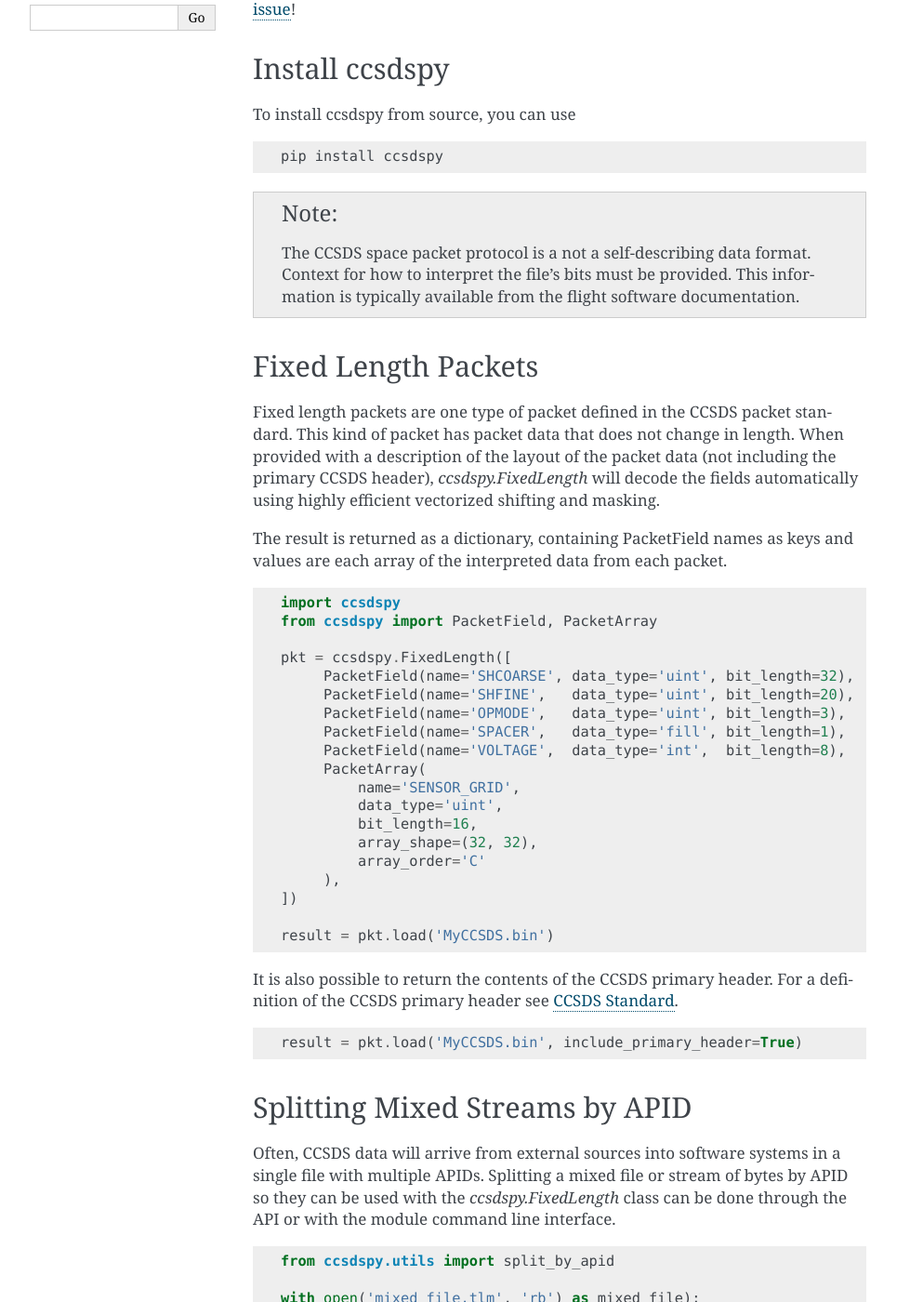
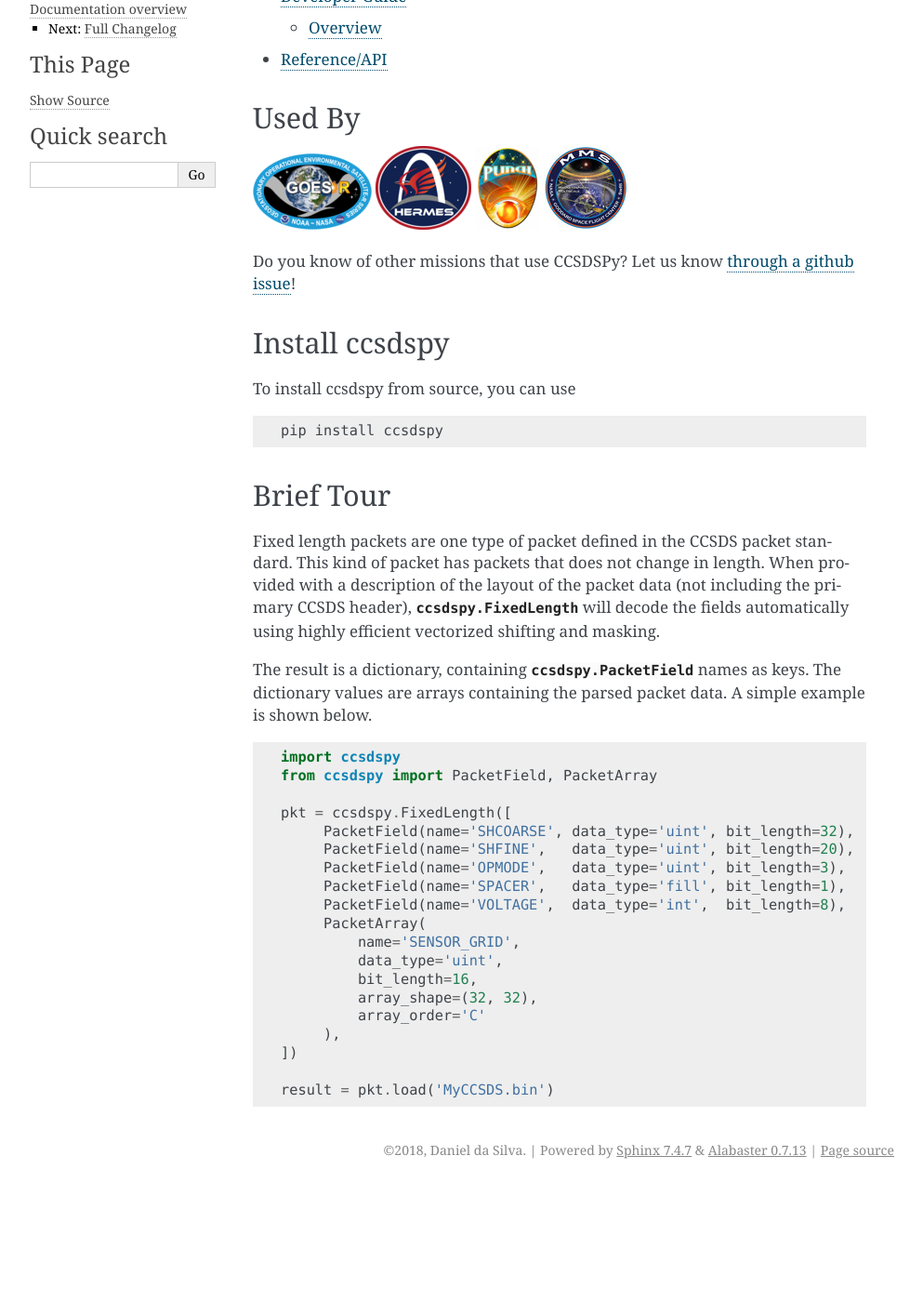
Before and after one commit to CCSDSPy/ccsdspy, a Sphinx documentation site: the page built from docs/index.rst, in a window 1280 px wide and 1400 px high, scrolled down 429 px. Shown: the whole window at 93% size, without its empty margins (148-1141 px from the left). Built offline with Sphinx 7.4.7, drawn with Linux system fonts in a browser that asks for light colours; after the commit the page ends 1705 px from its top, so only the background shows below that; some of the changed text lies outside the part shown.

Commit message:
update to docs

```diff
--- a/docs/_templates/navigation.html
+++ /dev/null
@@ -1,6 +0,0 @@
-<h3>Navigation</h3>
-<ul>
-    <li class="toctree-l1"><a class="reference internal" href="index.html">Index</a></li>
-    <li class="toctree-l1"><a class="reference internal" href="ccsdspy.html">API Reference</a></li>
-    <li class="toctree-l1"><a class="reference internal" href="ccsds.html">CCSDS Standard</a></li>
-</ul>
--- a/docs/ccsdspy.rst
+++ b/docs/api.rst
@@ -1,3 +1,5 @@
+.. _reference:
+
 Reference/API
 =============
 
--- a/docs/conf.py
+++ b/docs/conf.py
@@ -32,10 +32,13 @@ rawfiles = ['images/logo.png']
 # extensions coming with Sphinx (named 'sphinx.ext.*') or your custom
 # ones.
 extensions = [
+    "sphinx.ext.viewcode",
+    "sphinx.ext.intersphinx",
+    "sphinx.ext.doctest",
     'sphinx_automodapi.automodapi',
+    "sphinx_automodapi.smart_resolver",
     'sphinx.ext.autodoc',
     'sphinx.ext.todo',
-    'sphinx.ext.viewcode',
     'sphinx.ext.coverage',
     'sphinx.ext.githubpages',
     'numpydoc',
@@ -53,6 +56,10 @@ source_suffix = '.rst'
 
 # The master toctree document.
 master_doc = 'index'
+
+# The reST default role (used for this markup: `text`) to use for all
+# documents. Set to the "smart" one.
+default_role = "obj"
 
 # General information about the project.
 project = u'CCSDSPy'
@@ -106,22 +113,35 @@ html_theme_options = {
 # relative to this directory. They are copied after the builtin static files,
 # so a file named "default.css" will overwrite the builtin "default.css".
 html_static_path = ['_static']
+html_logo = '_static/logo.png'
 
+
+# Example configuration for intersphinx: refer to the Python standard library.
+intersphinx_mapping = {
+    "python": (
+        "https://docs.python.org/3/",
+        (None, "http://data.astropy.org/intersphinx/python3.inv"),
+    ),
+    "numpy": (
+        "https://docs.scipy.org/doc/numpy/",
+        (None, "http://data.astropy.org/intersphinx/numpy.inv"),
+    ),
+}
 # Custom sidebar templates, must be a dictionary that maps document names
 # to template names.
 #
 # This is required for the alabaster theme
 # refs: http://alabaster.readthedocs.io/en/latest/installation.html#sidebars
-html_sidebars = {
-    '**': [
-        'logo.html',
-        'about.html',
-        'github.html',
-        'navigation.html',
+#html_sidebars = {
+#    '**': [
+#        'logo.html',
+#        'about.html',
+#        'github.html',
+#        'navigation.html',
  #       'relations.html',  # needs 'show_related': True theme option to display
-        'searchbox.html',
-    ]
-}
+#        'searchbox.html',
+#    ]
+#}
 
 
 # -- Options for HTMLHelp output ------------------------------------------
--- a/docs/index.rst
+++ b/docs/index.rst
@@ -13,9 +13,18 @@ CCSDSPy
     :target: https://codecov.io/gh/ddasilva/ccsdspy
     :alt: Code Coverage
 
-CCSDSPy provides an IO Interface for reading CCSDS_ data in Python. The CCSDS format is used for many NASA and ESA missions for low-level telemetry, and often contains tightly packed bits to reduce downlink requirements.
+CCSDSPy provides an IO Interface for reading CCSDS_ data in Python.
+The CCSDS format is used for many NASA and ESA missions for low-level telemetry, and often contains tightly packed bits to reduce downlink requirements.
 
 .. _CCSDS: https://public.ccsds.org/default.aspx
+
+.. toctree::
+   :maxdepth: 2
+
+   whatsnew
+   user-guide/index
+   dev-guide/index
+   api
 
 Used By
 -------
@@ -41,17 +50,15 @@ To install ccsdspy from source, you can use
    pip install ccsdspy
 
 
-.. note:: The CCSDS space packet protocol is a not a self-describing data format.
-          Context for how to interpret the file's bits must be provided. This
-          information is typically available from the flight software documentation.
-
-
-Fixed Length Packets
---------------------
-Fixed length packets are one type of packet defined in the CCSDS packet standard. This kind of packet has packet data that does not change in length.
+Brief Tour
+----------
+Fixed length packets are one type of packet defined in the CCSDS packet standard.
+This kind of packet has packets that does not change in length.
 When provided with a description of the layout of the packet data (not including the primary CCSDS header), `ccsdspy.FixedLength` will decode the fields automatically using highly efficient vectorized shifting and masking.
 
-The result is returned as a dictionary, containing PacketField names as keys and values are each array of the interpreted data from each packet.
+The result is a dictionary, containing `ccsdspy.PacketField` names as keys.
+The dictionary values are arrays containing the parsed packet data.
+A simple example is shown below.
 
 .. code-block:: python
 
@@ -74,42 +81,3 @@ The result is returned as a dictionary, containing PacketField names as keys and
    ])
 
    result = pkt.load('MyCCSDS.bin')
-
-It is also possible to return the contents of the CCSDS primary header. For a definition of the CCSDS primary header see :ref:`CCSDS Standard`.
-
-.. code-block:: python
-
-    result = pkt.load('MyCCSDS.bin', include_primary_header=True)
-
-Splitting Mixed Streams by APID
--------------------------------
-Often, CCSDS data will arrive from external sources into software systems in a single file with multiple APIDs. Splitting a mixed file or stream of bytes by APID so they can be used with the `ccsdspy.FixedLength` class can be done through the API or with the module command line interface.
-
-.. code-block:: python
-
-  from ccsdspy.utils import split_by_apid
-
-  with open('mixed_file.tlm', 'rb') as mixed_file):
-      # dictionary mapping integer apid to BytesIO
-      stream_by_apid = split_by_apid(mixed_file)
-
-.. code-block::
-
-   $ python -m ccsdspy split mixed_file.tlm
-   Parsing done!
-   Writing ./apid00132.tlm...
-   Writing ./apid00134.tlm...
-   Writing ./apid00258.tlm...
-   Writing ./apid00384.tlm...
-   Writing ./apid00385.tlm...
-   Writing ./apid00386.tlm...
-   Writing ./apid00387.tlm...
-
-
-User Documentation
-------------------
-.. toctree::
-  :maxdepth: 1
-
-  ccsdspy.rst
-  ccsds.rst
--- /dev/null
+++ b/docs/whatsnew.rst
@@ -0,0 +1,7 @@
+.. _whatsnew:
+
+**************
+Full Changelog
+**************
+
+.. include:: ../CHANGELOG.md
```
Also changed, not shown: CHANGELOG.md (+4 -0 lines), docs/ccsds.rst (deleted, +0 -19 lines), docs/dev-guide/index.rst (added, +16 -0 lines), docs/user-guide/ccsds.rst (added, +82 -0 lines), docs/user-guide/fixedlength.rst (added, +86 -0 lines), docs/user-guide/index.rst (added, +17 -0 lines), docs/user-guide/packetfields.rst (added, +38 -0 lines), docs/user-guide/utils.rst (added, +34 -0 lines), docs/user-guide/variablelength.rst (added, +40 -0 lines), 1 other file.
